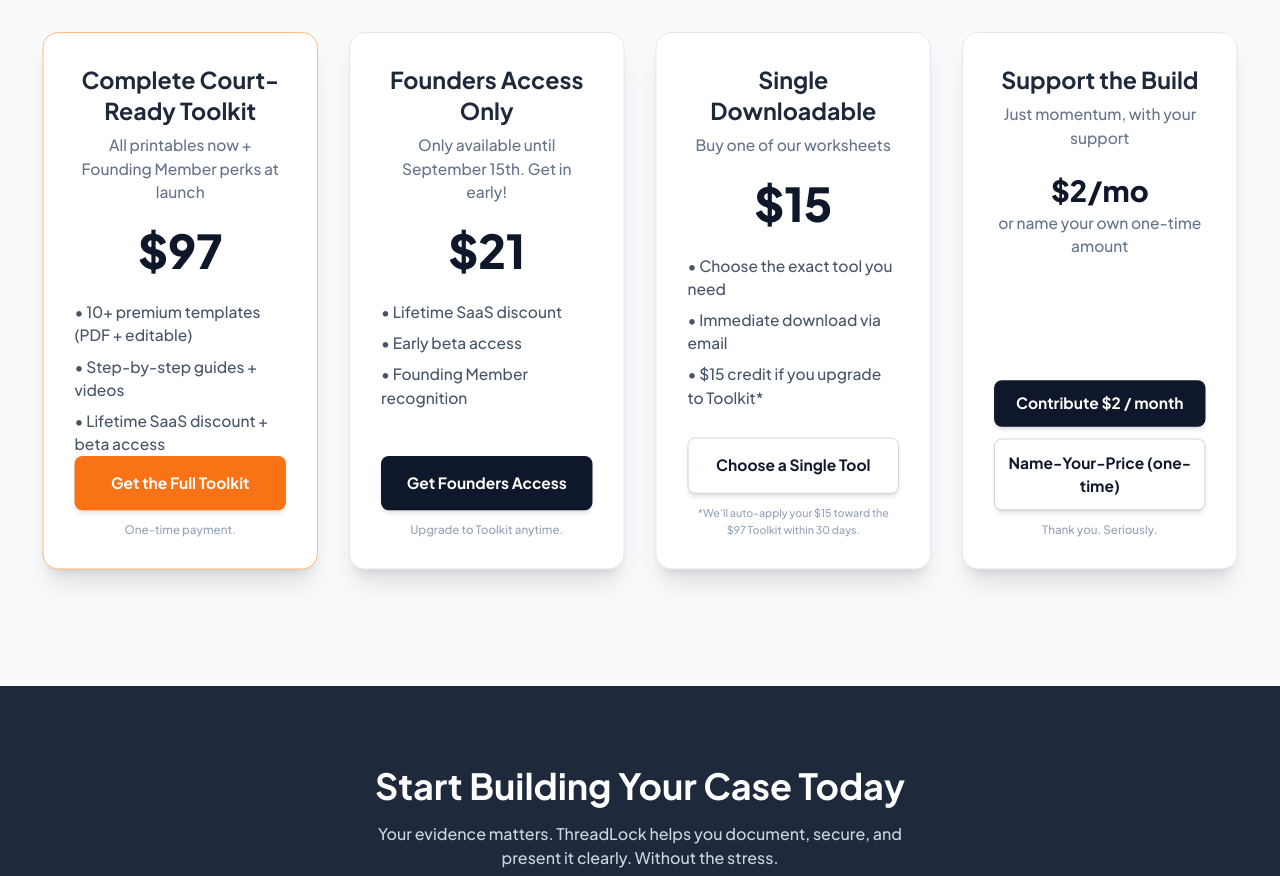
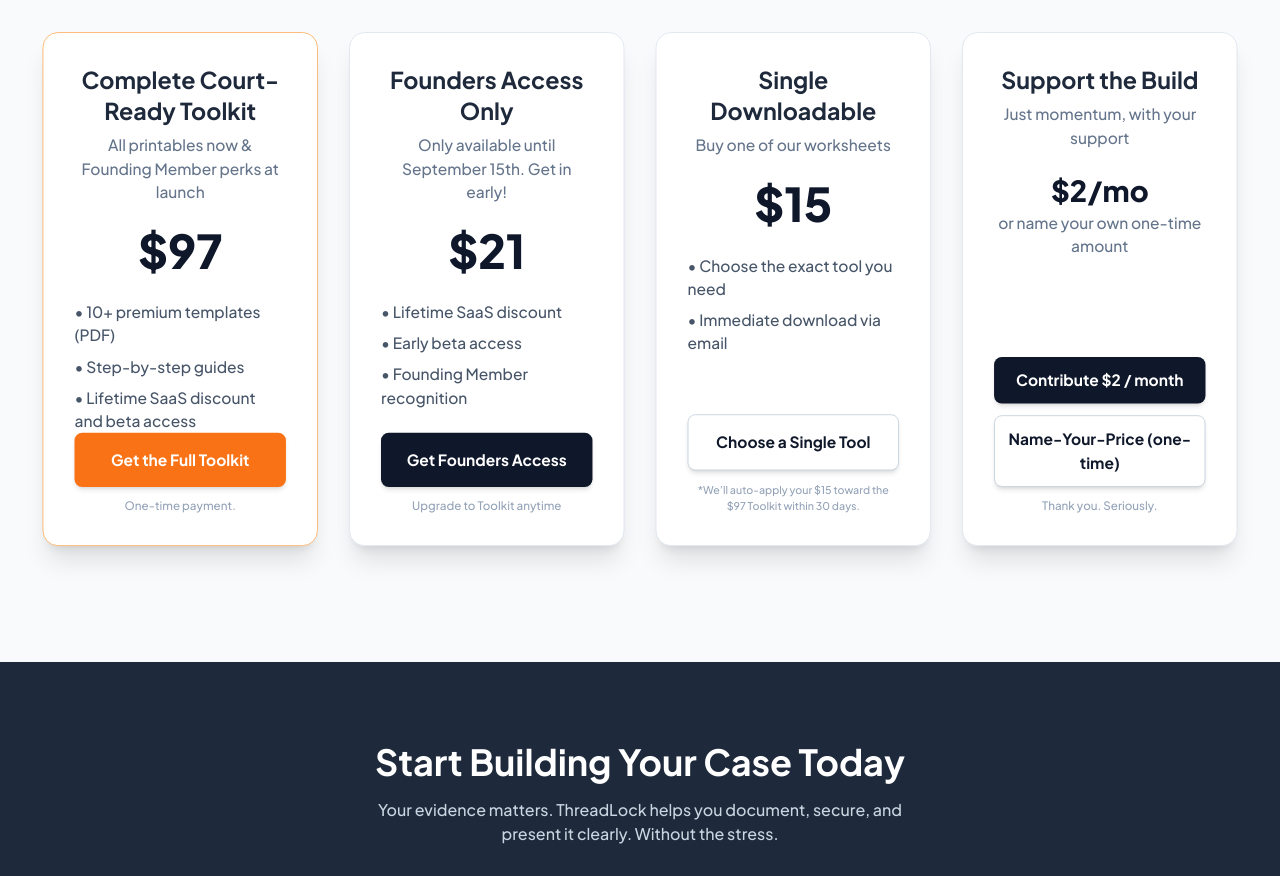
Before and after one commit to RedThreadGrp/ThreadLock, a Next.js app: page / in a window 1280 px wide. Shown: the part 2320-3196 px from the top of the page. Built offline with nearby package versions, Linux system fonts and the light colour scheme.

Commit message:
Update index.js

```diff
--- a/pages/index.js
+++ b/pages/index.js
@@ -334,12 +334,12 @@
         {/* $97 Toolkit */}
         <div className="bg-white rounded-2xl shadow-xl border border-orange-300 p-8 flex flex-col lg:min-h-[520px]">
           <h3 className="text-2xl font-bold text-slate-800 mb-2">Complete Court-Ready Toolkit</h3>
-          <p className="text-slate-500 mb-6">All printables now + Founding Member perks at launch</p>
+          <p className="text-slate-500 mb-6">All printables now & Founding Member perks at launch</p>
           <div className="text-5xl font-extrabold text-slate-900 mb-1">$97</div>
           <ul className="text-left text-slate-600 mt-6 space-y-2">
-            <li>• 10+ premium templates (PDF + editable)</li>
-            <li>• Step-by-step guides + videos</li>
-            <li>• Lifetime SaaS discount + beta access</li>
+            <li>• 10+ premium templates (PDF)</li>
+            <li>• Step-by-step guides</li>
+            <li>• Lifetime SaaS discount and beta access</li>
           </ul>
           <div className="mt-auto" />
           <button onClick={onBuyToolkit} className="w-full bg-orange-500 hover:bg-orange-600 text-white font-semibold py-4 rounded-lg shadow-md transition-all">
@@ -362,7 +362,7 @@
           <button onClick={onBuyFounders} className="w-full bg-slate-900 hover:bg-slate-800 text-white font-semibold py-4 rounded-lg shadow-md transition-all">
             Get Founders Access
           </button>
-          <p className="text-xs text-slate-400 mt-3">Upgrade to Toolkit anytime.</p>
+          <p className="text-xs text-slate-400 mt-3">Upgrade to Toolkit anytime</p>
         </div>
 
         {/* $15 Single PDF */}
@@ -373,7 +373,6 @@
           <ul className="text-left text-slate-600 mt-6 space-y-2">
             <li>• Choose the exact tool you need</li>
             <li>• Immediate download via email</li>
-            <li>• $15 credit if you upgrade to Toolkit*</li>
           </ul>
           <div className="mt-auto" />
           <button onClick={onPickSingle} className="w-full bg-white border border-slate-300 hover:bg-slate-100 text-slate-900 font-semibold py-4 rounded-lg shadow-md transition-all">
```
